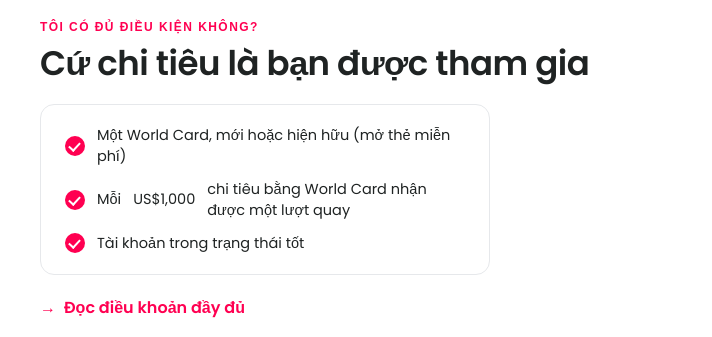
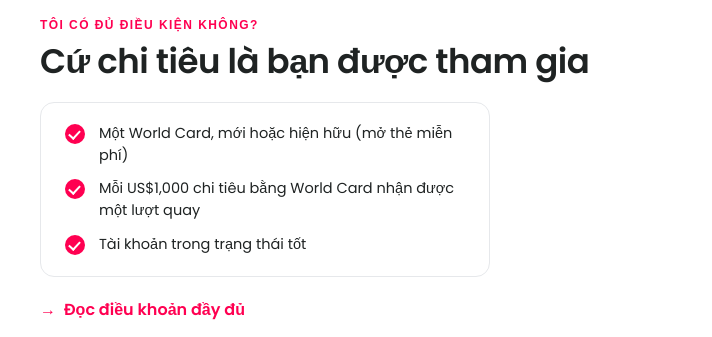
Before and after one commit to socialworldfirst/worldfirst-argentina-vn-vi, a plain HTML site: page index-jun22.html in a window 1280 px wide. Shown: the part 1800-2137 px from the top of the page, 0-712 px from the left. Drawn offline with Linux system fonts and the light colour scheme; grey boxes are pictures that could not be loaded; a web font is replaced by a local one.

Commit message:
Tidy eligibility checklist layout (no gap around amount)

```diff
--- a/index-jun22.html
+++ b/index-jun22.html
@@ -162,7 +162,9 @@
   .bcard h3{font-size:19px;font-weight:600;letter-spacing:-.3px;margin-bottom:9px}
   .bcard p{font-size:13.7px;color:#5b626a;line-height:1.55}
   .why-fine{text-align:center;font-size:12px;color:#9aa1a1;margin:22px auto 0;max-width:610px;line-height:1.6}
-  /* eligibility line: read it as a normal sentence */
+  /* eligibility line: clean checklist item, no flex-gap around the amount */
+  .checks div{display:block;position:relative;padding-left:34px;line-height:1.5}
+  .checks .ck{position:absolute;left:0;top:1px}
   .checks .tbd{font-weight:inherit;white-space:normal}
   /* colourful app-icon belt */
   .belt{margin-top:36px;padding:30px 0 6px;overflow:hidden;position:relative}
```
